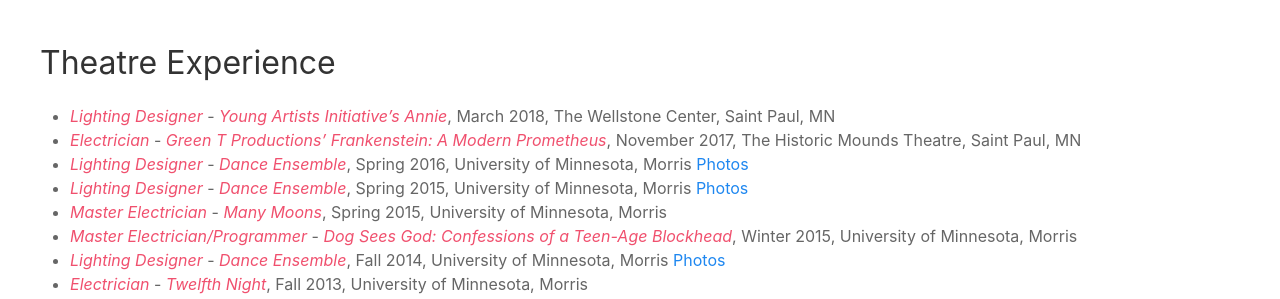
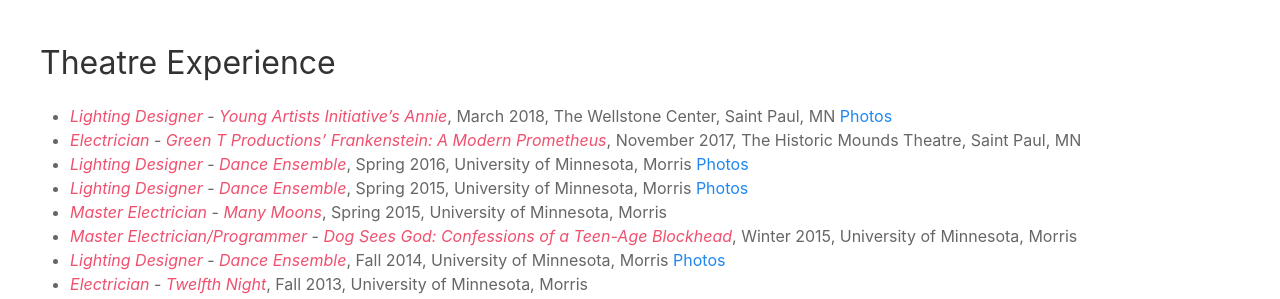
Before and after one commit to BrianMitchL/brianm.me, a Jekyll site: the page built from about.md, in a window 1280 px wide and 900 px high, scrolled down 2358 px. Shown: the part 224-523 px from the top of the window. Built offline with Jekyll 4.4.1, drawn with Linux system fonts in a browser that asks for light colours; nearby versions of some CDN libraries.

Commit message:
Add link to photos for Annie

```diff
--- a/about.md
+++ b/about.md
@@ -116,7 +116,7 @@
 
 ## Theatre Experience
 
-- _Lighting Designer_ - _Young Artists Initiative's Annie_, March 2018, The Wellstone Center, Saint Paul, MN
+- _Lighting Designer_ - _Young Artists Initiative's Annie_, March 2018, The Wellstone Center, Saint Paul, MN [Photos](https://www.facebook.com/pg/youngartistsmn/photos/?tab=album&album_id=2328712980574326)
 - _Electrician_ - _Green T Productions' Frankenstein: A Modern Prometheus_, November 2017, The Historic Mounds Theatre, Saint Paul, MN
 - _Lighting Designer_ - _Dance Ensemble_, Spring 2016, University of Minnesota, Morris [Photos](https://flic.kr/s/aHskyhQRx3)
 - _Lighting Designer_ - _Dance Ensemble_, Spring 2015, University of Minnesota, Morris [Photos](https://flic.kr/s/aHsk9VWDqc)
```
